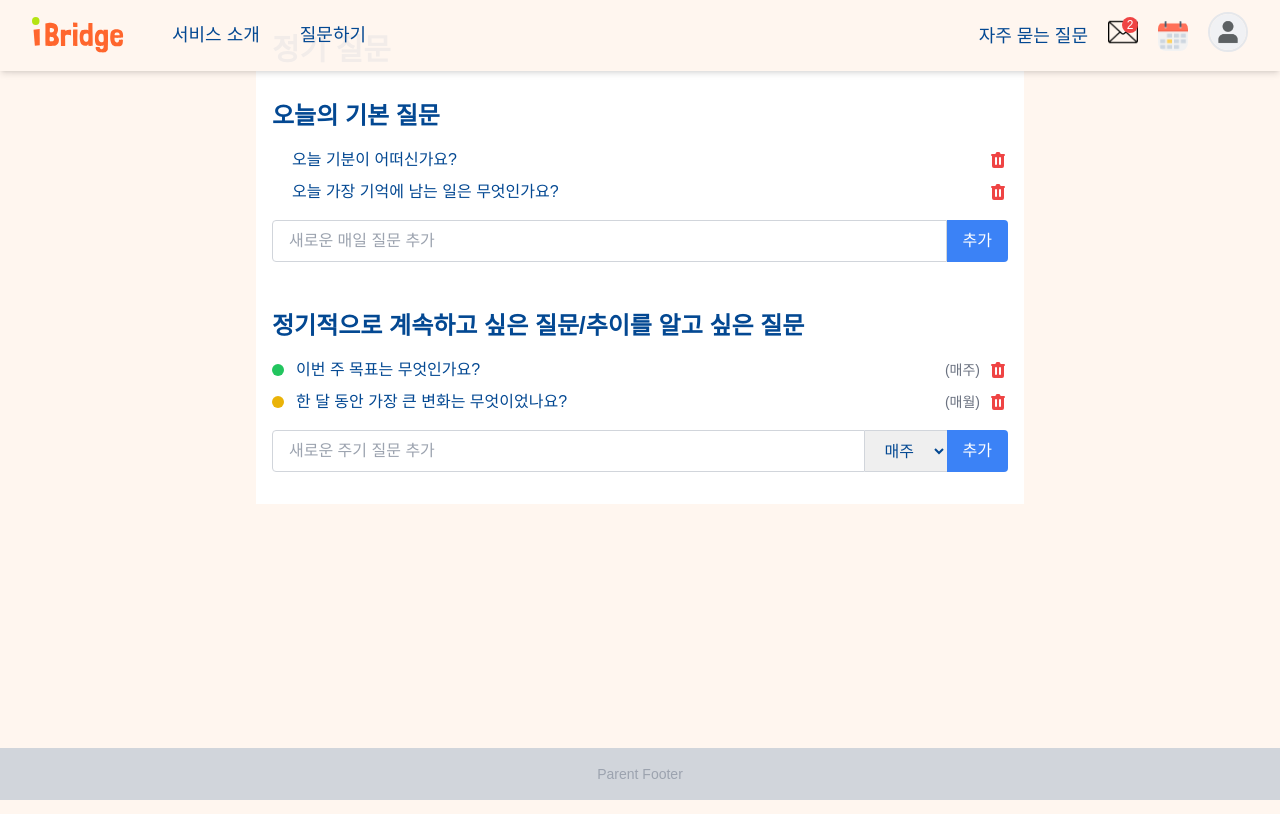
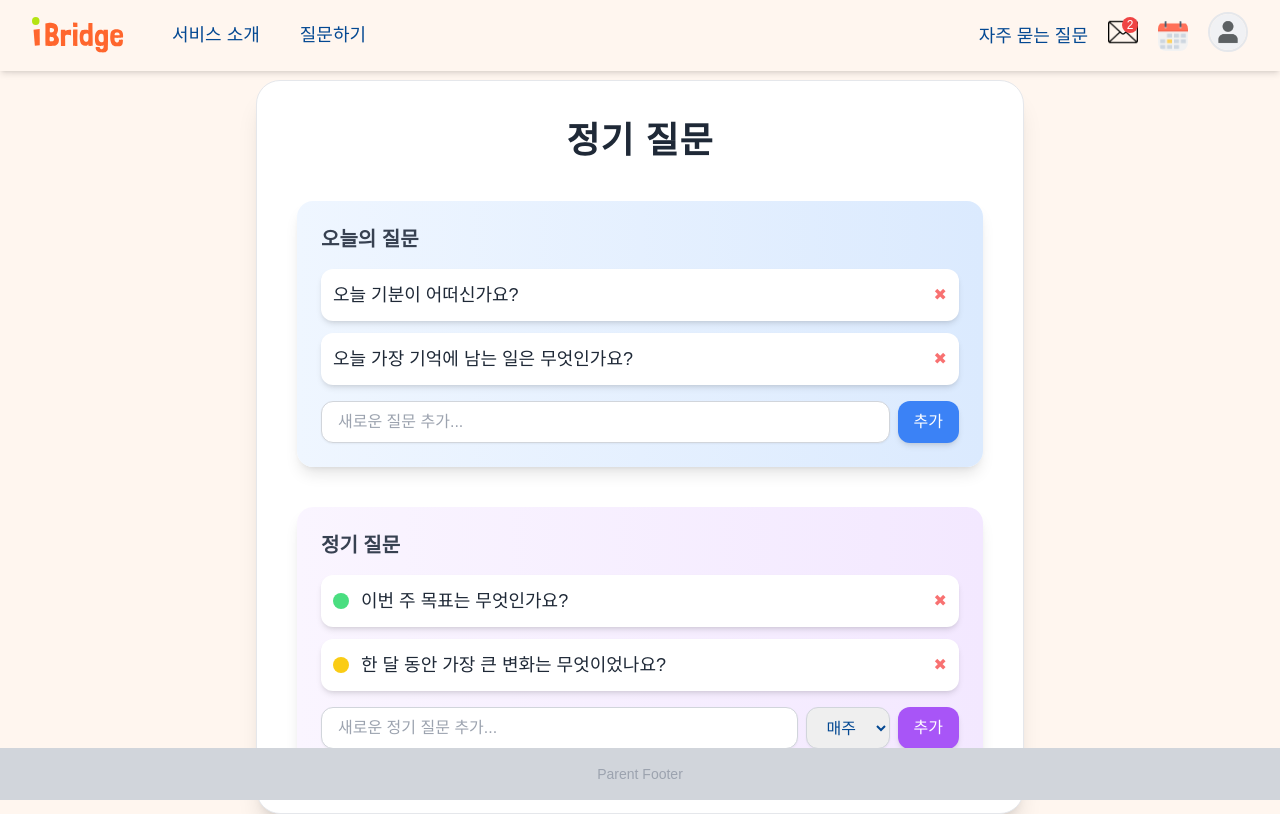
Before and after one commit to i-Bridge/front-ibridge-2025, a Next.js app: page /parent/1/regular in a window 1280 px wide. Built offline with nearby package versions, Linux system fonts and the light colour scheme.

Commit message:
Feat: 정기질문 페이지 수정

```diff
--- a/src/app/globals.css
+++ b/src/app/globals.css
@@ -7,8 +7,8 @@
   --foreground: theme('colors.i-darkblue');
 }
 
-
 body {
+  padding-top: 80px; /* 헤더 높이만큼 조정 */
   color: var(--foreground);
   background: var(--background);
   font-family: Arial, Helvetica, sans-serif;
@@ -19,7 +19,6 @@ body {
     @apply antialiased;
   }
 }
-
 
 /* 스크롤바 숨기기 (웹킷 기반 브라우저) */
 .scrollbar-hide::-webkit-scrollbar {
--- a/src/app/parent/[childId]/regular/page.tsx
+++ b/src/app/parent/[childId]/regular/page.tsx
@@ -1,18 +1,20 @@
 'use client';
 
 import { useState, KeyboardEvent } from 'react';
+import { motion } from 'framer-motion';
 import useQuestionStore from '@/store/question/addQuestionStore';
+import { Period } from '@/types/Regular/question';
 
-import { Period } from '@/types/Regular/question';
 export default function RegularQuestionPage() {
   const {
     dailyQuestions,
     periodicQuestions,
     addDailyQuestion,
     addPeriodicQuestion,
-    deleteDailyQuestion, // 추가
+    deleteDailyQuestion,
     deletePeriodicQuestion,
   } = useQuestionStore();
+
   const [newDailyQuestion, setNewDailyQuestion] = useState('');
   const [newPeriodicQuestion, setNewPeriodicQuestion] = useState('');
   const [selectedPeriod, setSelectedPeriod] = useState<Period>('매주');
@@ -43,129 +45,114 @@ export default function RegularQuestionPage() {
     }
   };
 
-  const getPeriodColor = (period: Period) => {
-    switch (period) {
-      case '매주':
-        return 'bg-green-500'; // 초록색
-      case '매월':
-        return 'bg-yellow-500'; // 노란색
-      default:
-        return 'bg-gray-500'; // 기본 회색
-    }
-  };
+  return (
+    <div className="max-w-3xl mx-auto p-10 space-y-10 bg-white rounded-3xl shadow-xl border border-gray-200">
+      <h1 className="text-4xl font-bold text-center text-gray-800 tracking-wide">
+        정기 질문
+      </h1>
 
-  return (
-    <div className="max-w-3xl bg-white mx-auto px-4 py-8">
-      <h1 className="text-3xl font-bold mb-8">정기 질문</h1>
-
-      <div className="mb-12">
-        <h2 className="text-2xl font-semibold mb-4">오늘의 기본 질문</h2>
-        <ul className="list-disc pl-5 mb-4">
+      {/* Daily Questions Section */}
+      <motion.div
+        className="bg-gradient-to-r from-blue-50 to-blue-100 p-6 rounded-2xl shadow-lg"
+        initial={{ opacity: 0, y: -20 }}
+        animate={{ opacity: 1, y: 0 }}
+        transition={{ duration: 0.6 }}
+      >
+        <h2 className="text-xl font-semibold text-gray-700 mb-4">
+          오늘의 질문
+        </h2>
+        <ul className="space-y-3">
           {dailyQuestions.map((question) => (
-            <li
+            <motion.li
               key={question.id}
-              className="mb-2 flex items-center justify-between"
+              className="flex items-center justify-between p-3 bg-white rounded-xl shadow-md hover:shadow-lg transition"
+              whileHover={{ scale: 1.02 }}
             >
-              <span>{question.content}</span>
+              <span className="text-lg font-medium text-gray-800">
+                {question.content}
+              </span>
               <button
+                className="text-red-400 hover:text-red-600 transition"
                 onClick={() => deleteDailyQuestion(question.id)}
-                className="ml-2 text-red-500 hover:text-red-700"
               >
-                <svg
-                  xmlns="http://www.w3.org/2000/svg"
-                  className="h-5 w-5"
-                  viewBox="0 0 20 20"
-                  fill="currentColor"
-                >
-                  <path
-                    fillRule="evenodd"
-                    d="M9 2a1 1 0 00-.894.553L7.382 4H4a1 1 0 000 2v10a2 2 0 002 2h8a2 2 0 002-2V6a1 1 0 100-2h-3.382l-.724-1.447A1 1 0 0011 2H9zM7 8a1 1 0 012 0v6a1 1 0 11-2 0V8zm5-1a1 1 0 00-1 1v6a1 1 0 102 0V8a1 1 0 00-1-1z"
-                    clipRule="evenodd"
-                  />
-                </svg>
+                ✖
               </button>
-            </li>
+            </motion.li>
           ))}
         </ul>
-        <div className="flex">
+        <div className="flex mt-4 space-x-2">
           <input
-            type="text"
             value={newDailyQuestion}
             onChange={(e) => setNewDailyQuestion(e.target.value)}
             onKeyPress={(e) => handleKeyPress(e, handleAddDailyQuestion)}
-            className="flex-grow border border-gray-300 rounded-l px-4 py-2"
-            placeholder="새로운 매일 질문 추가"
+            className="flex-grow border border-gray-300 rounded-xl px-4 py-2 focus:ring-2 focus:ring-blue-400 shadow-sm"
+            placeholder="새로운 질문 추가..."
           />
           <button
             onClick={handleAddDailyQuestion}
-            className="bg-blue-500 text-white px-4 py-2 rounded-r hover:bg-blue-600"
+            className="bg-blue-500 text-white px-4 py-2 rounded-xl hover:bg-blue-600 transition shadow-md"
           >
             추가
           </button>
         </div>
-      </div>
+      </motion.div>
 
-      <div>
-        <h2 className="text-2xl font-semibold mb-4">
-          정기적으로 계속하고 싶은 질문/추이를 알고 싶은 질문
-        </h2>
-        <ul className="list-none pl-0 mb-4">
+      {/* Periodic Questions Section */}
+      <motion.div
+        className="bg-gradient-to-r from-purple-50 to-purple-100 p-6 rounded-2xl shadow-lg"
+        initial={{ opacity: 0, y: -20 }}
+        animate={{ opacity: 1, y: 0 }}
+        transition={{ duration: 0.6 }}
+      >
+        <h2 className="text-xl font-semibold text-gray-700 mb-4">정기 질문</h2>
+        <ul className="space-y-3">
           {periodicQuestions.map((question) => (
-            <li key={question.id} className="mb-2 flex items-center">
-              <span
-                className={`w-3 h-3 rounded-full mr-3 ${getPeriodColor(
-                  question.period,
-                )}`}
-              ></span>
-              <span className="flex-grow">{question.content}</span>
-              <span className="text-sm text-gray-500 mx-2">
-                ({question.period})
-              </span>
+            <motion.li
+              key={question.id}
+              className="flex items-center justify-between p-3 bg-white rounded-xl shadow-md hover:shadow-lg transition"
+              whileHover={{ scale: 1.02 }}
+            >
+              <div className="flex items-center space-x-3">
+                <span
+                  className={`w-4 h-4 rounded-full ${question.period === '매주' ? 'bg-green-400' : 'bg-yellow-400'}`}
+                ></span>
+                <span className="text-lg font-medium text-gray-800">
+                  {question.content}
+                </span>
+              </div>
               <button
+                className="text-red-400 hover:text-red-600 transition"
                 onClick={() => deletePeriodicQuestion(question.id)}
-                className="text-red-500 hover:text-red-700"
               >
-                <svg
-                  xmlns="http://www.w3.org/2000/svg"
-                  className="h-5 w-5"
-                  viewBox="0 0 20 20"
-                  fill="currentColor"
-                >
-                  <path
-                    fillRule="evenodd"
-                    d="M9 2a1 1 0 00-.894.553L7.382 4H4a1 1 0 000 2v10a2 2 0 002 2h8a2 2 0 002-2V6a1 1 0 100-2h-3.382l-.724-1.447A1 1 0 0011 2H9zM7 8a1 1 0 012 0v6a1 1 0 11-2 0V8zm5-1a1 1 0 00-1 1v6a1 1 0 102 0V8a1 1 0 00-1-1z"
-                    clipRule="evenodd"
-                  />
-                </svg>
+                ✖
               </button>
-            </li>
+            </motion.li>
           ))}
         </ul>
-        <div className="flex">
+        <div className="flex mt-4 space-x-2">
           <input
-            type="text"
             value={newPeriodicQuestion}
             onChange={(e) => setNewPeriodicQuestion(e.target.value)}
             onKeyPress={(e) => handleKeyPress(e, handleAddPeriodicQuestion)}
-            className="flex-grow border border-gray-300 rounded-l px-4 py-2"
-            placeholder="새로운 주기 질문 추가"
+            className="flex-grow border border-gray-300 rounded-xl px-4 py-2 focus:ring-2 focus:ring-purple-400 shadow-sm"
+            placeholder="새로운 정기 질문 추가..."
           />
           <select
             value={selectedPeriod}
             onChange={(e) => setSelectedPeriod(e.target.value as Period)}
-            className="border-t border-b border-gray-300 px-4 py-2"
+            className="border border-gray-300 rounded-xl px-4 py-2 shadow-sm"
           >
             <option value="매주">매주</option>
             <option value="매월">매월</option>
           </select>
           <button
             onClick={handleAddPeriodicQuestion}
-            className="bg-blue-500 text-white px-4 py-2 rounded-r hover:bg-blue-600"
+            className="bg-purple-500 text-white px-4 py-2 rounded-xl hover:bg-purple-600 transition shadow-md"
           >
             추가
           </button>
         </div>
-      </div>
+      </motion.div>
     </div>
   );
 }
```
